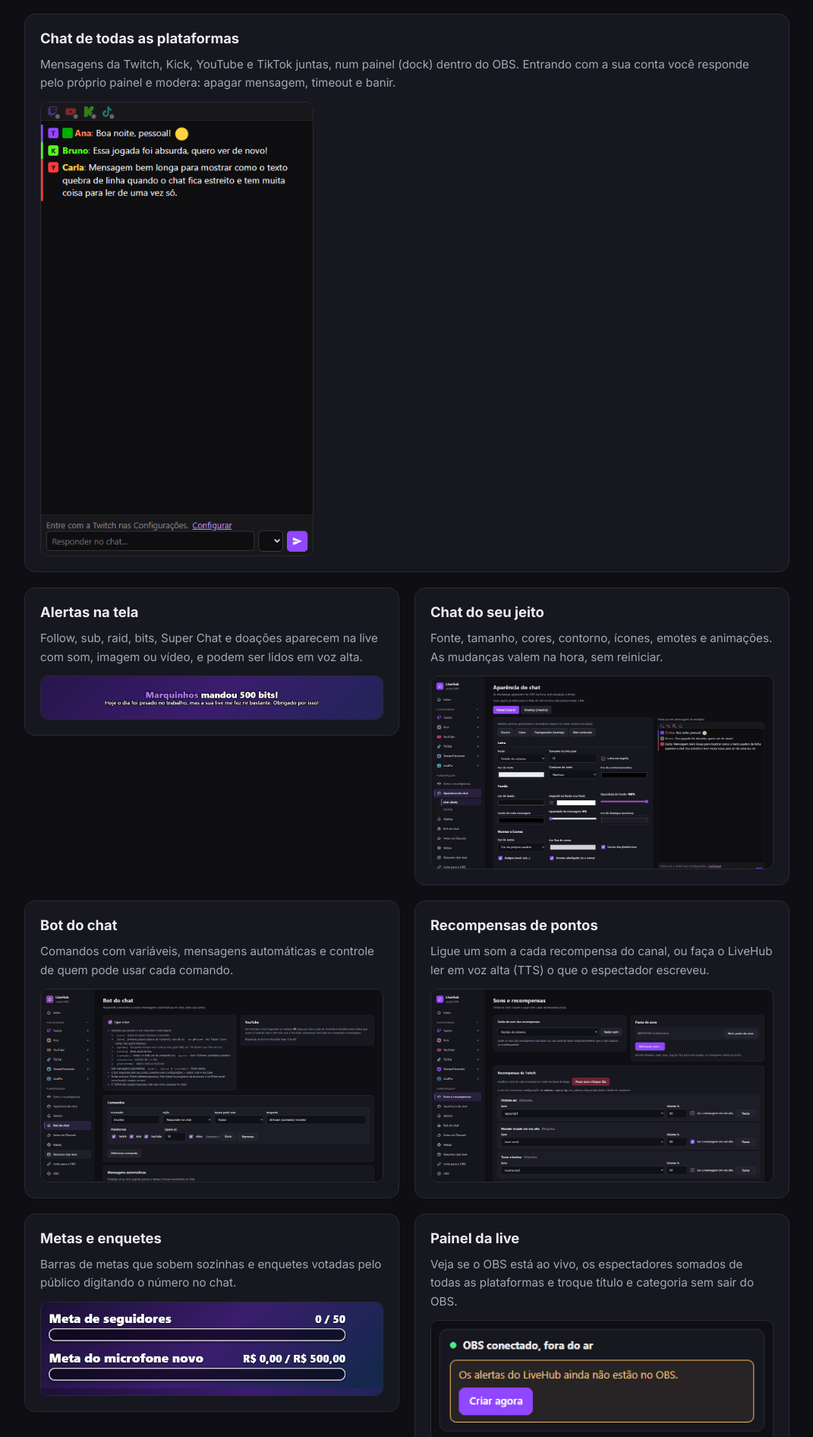
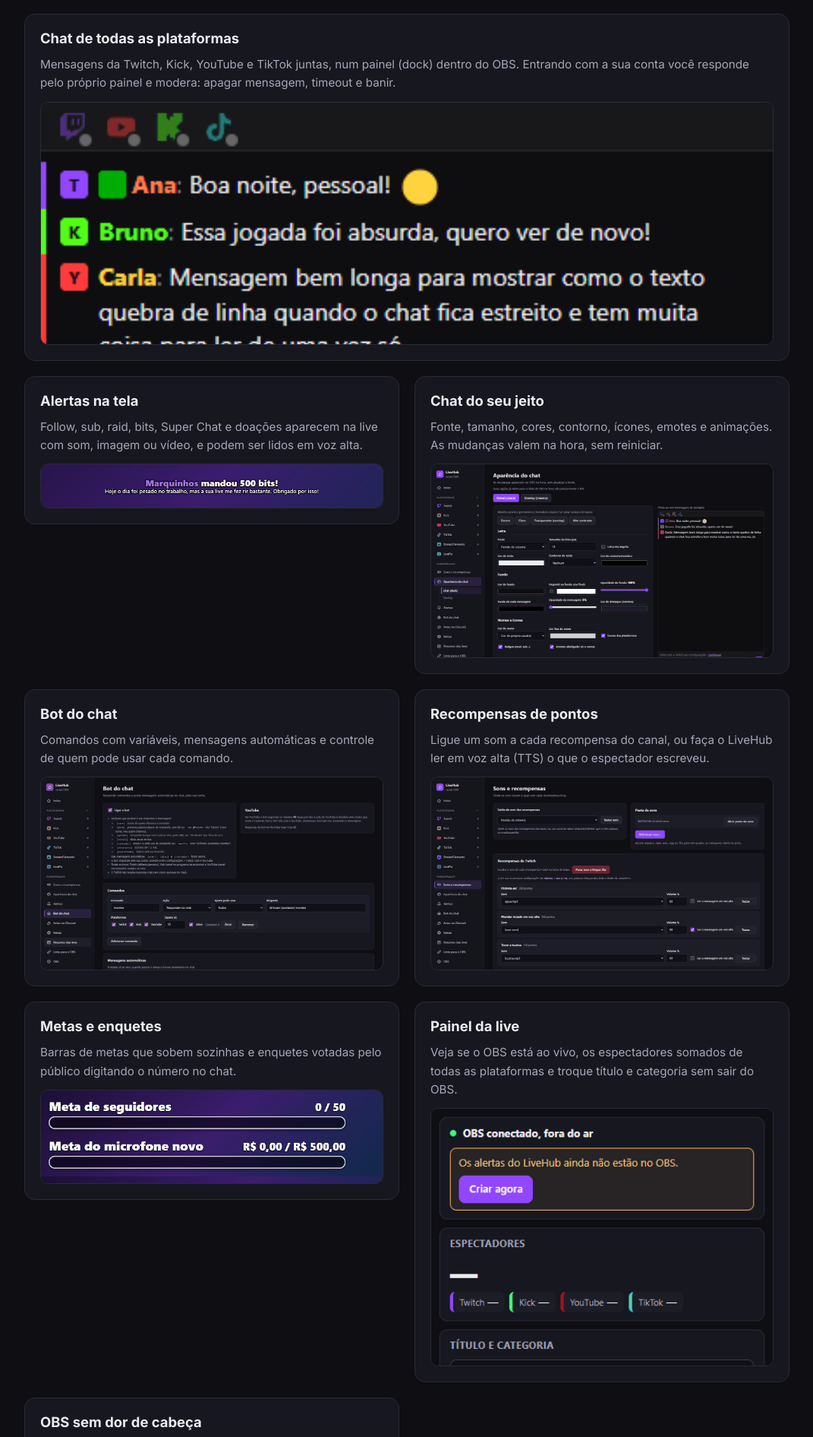
Before and after one commit to Carlos-Gabryel/Carlos-Gabryel.github.io, a plain HTML site: page livehub/index.html in a window 1280 px wide. Shown: the part 1340-3231 px from the top of the page at 76% size, without its empty margins (104-1175 px from the left). Drawn offline with Linux system fonts and the light colour scheme; no server answers.

Commit message:
Limita altura de screenshots
Co-Authored-By: Claude Opus 5.5 <noreply@anthropic.com>

```diff
--- a/livehub/index.html
+++ b/livehub/index.html
@@ -84,7 +84,7 @@ footer{border-top:1px solid var(--line);padding:32px 0;text-align:center;color:v
   <div class="feat">
     <article class="card wide"><h3>Chat de todas as plataformas</h3>
       <p>Mensagens da Twitch, Kick, YouTube e TikTok juntas, num painel (dock) dentro do OBS. Entrando com a sua conta você responde pelo próprio painel e modera: apagar mensagem, timeout e banir.</p>
-      <img src="img/chat-dock.png" alt="Chat unificado no dock do OBS" loading="lazy" width="360" style="max-width:360px;width:100%;height:auto"></article>
+      <img src="img/chat-dock.png" alt="Chat unificado no dock do OBS" loading="lazy" style="width:100%;height:320px;object-fit:cover;object-position:top"></article>
     <article class="card"><h3>Alertas na tela</h3>
       <p>Follow, sub, raid, bits, Super Chat e doações aparecem na live com som, imagem ou vídeo, e podem ser lidos em voz alta.</p>
       <img src="img/alerta.png" alt="Alerta exibido na tela da live" loading="lazy" style="width:100%;height:auto"></article>
@@ -102,7 +102,7 @@ footer{border-top:1px solid var(--line);padding:32px 0;text-align:center;color:v
       <img src="img/metas.png" alt="Barras de metas na live" loading="lazy" style="width:100%;height:auto"></article>
     <article class="card"><h3>Painel da live</h3>
       <p>Veja se o OBS está ao vivo, os espectadores somados de todas as plataformas e troque título e categoria sem sair do OBS.</p>
-      <img src="img/painel.png" alt="Painel da live no OBS" loading="lazy" style="width:100%;height:auto"></article>
+      <img src="img/painel.png" alt="Painel da live no OBS" loading="lazy" style="width:100%;height:340px;object-fit:cover;object-position:top"></article>
     <article class="card"><h3>OBS sem dor de cabeça</h3>
       <p>O LiveHub acha o OBS sozinho e cria as fontes com um clique em “Criar fontes no OBS”. Ou copie os links prontos.</p>
       <img src="img/config-links.png" alt="Tela de links para o OBS" loading="lazy" style="width:100%;height:auto"></article>
```
